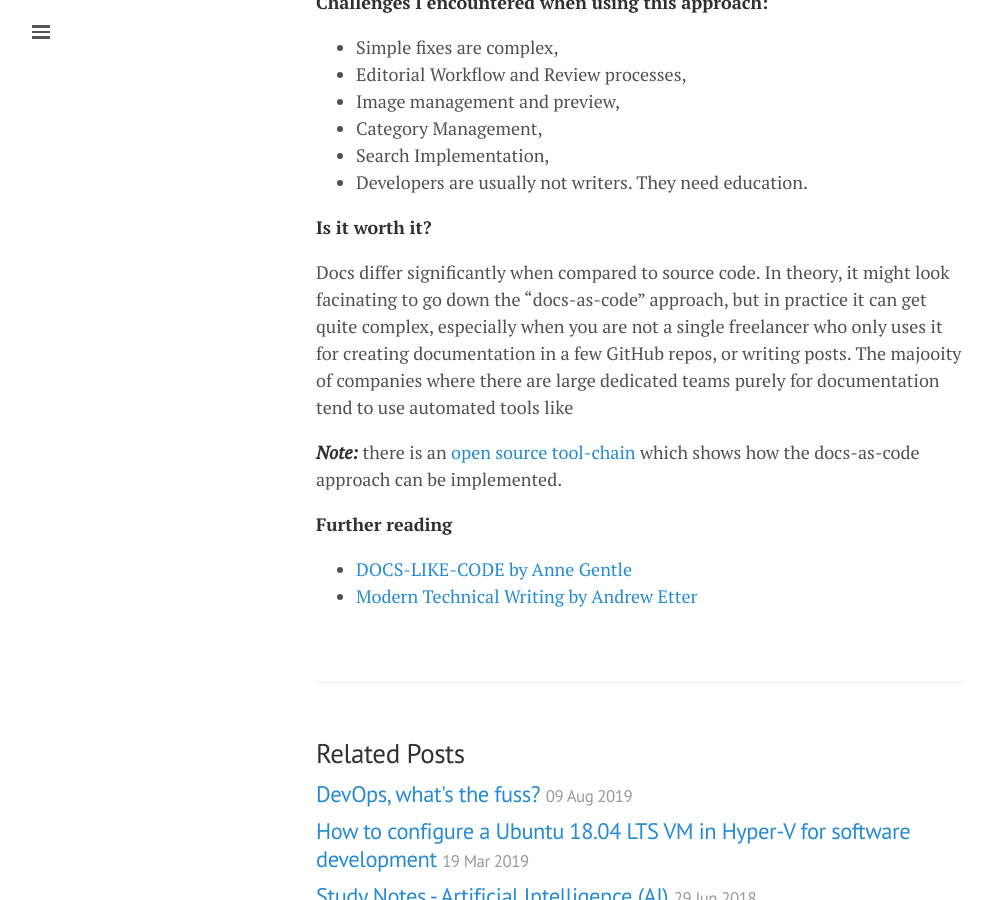
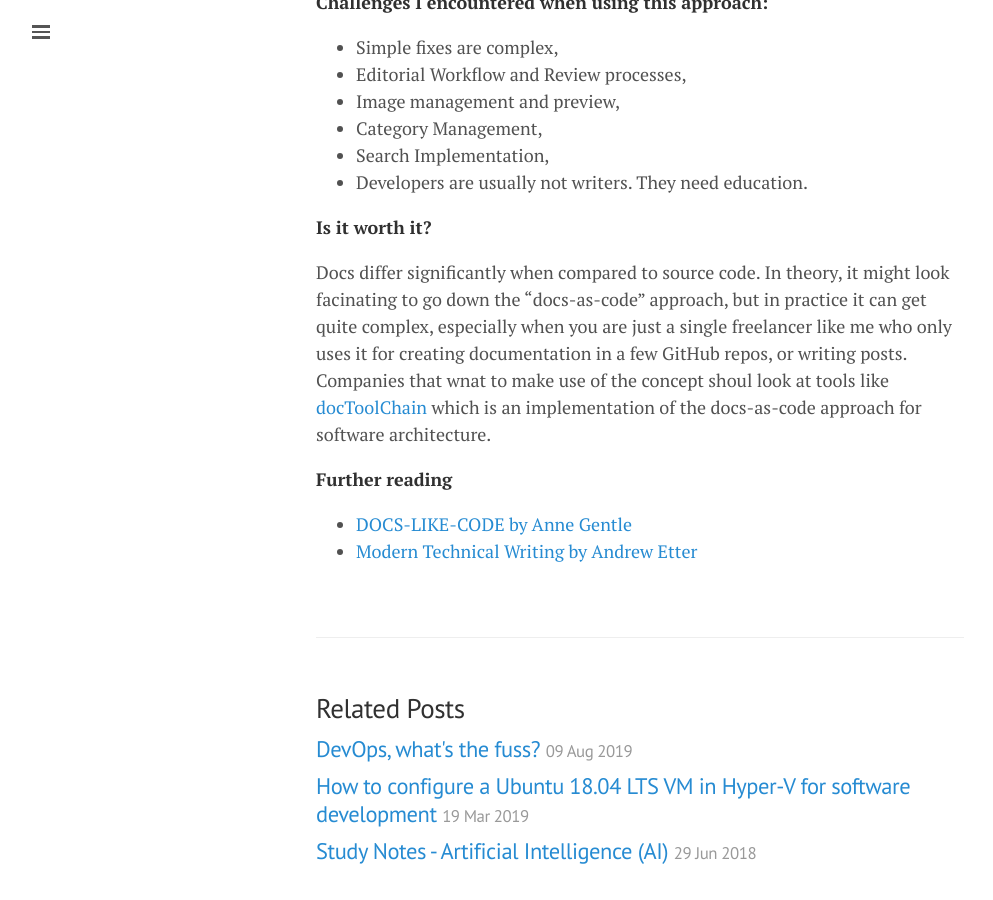
Before and after one commit to lgeurts/lgeurts.github.io, a Jekyll site: the page built from _posts/2020-08-21-docs-as-code.md, in a window 1280 px wide and 900 px high, scrolled down 1156 px. Shown: the whole window, without its empty margins (0-993 px from the left). Built offline with Jekyll 4.4.1, drawn with Linux system fonts in a browser that asks for light colours; nearby versions of some CDN libraries.

Commit message:
Update 2020-08-21-docs-as-code.md

```diff
--- a/_posts/2020-08-21-docs-as-code.md
+++ b/_posts/2020-08-21-docs-as-code.md
@@ -47,9 +47,7 @@ In contrast, converting Markdown (using a static code generator parser) to HTML
 
 **Is it worth it?**
 
-Docs differ significantly when compared to source code. In theory, it might look facinating to go down the “docs-as-code” approach, but in practice it can get quite complex, especially when you are not a single freelancer who only uses it for creating documentation in a few GitHub repos, or writing posts. The majooity of companies where there are large dedicated teams purely for documentation tend to use automated tools like
-
-***Note:*** there is an [open source tool-chain](https://doctoolchain.github.io/docToolchain/) which shows how the docs-as-code approach can be implemented.
+Docs differ significantly when compared to source code. In theory, it might look facinating to go down the “docs-as-code” approach, but in practice it can get quite complex, especially when you are just a single freelancer like me who only uses it for creating documentation in a few GitHub repos, or writing posts. Companies that wnat to make use of the concept shoul look at tools like [docToolChain](https://doctoolchain.github.io/docToolchain/) which is an implementation of the docs-as-code approach for software architecture.
 
 **Further reading**
 
```
